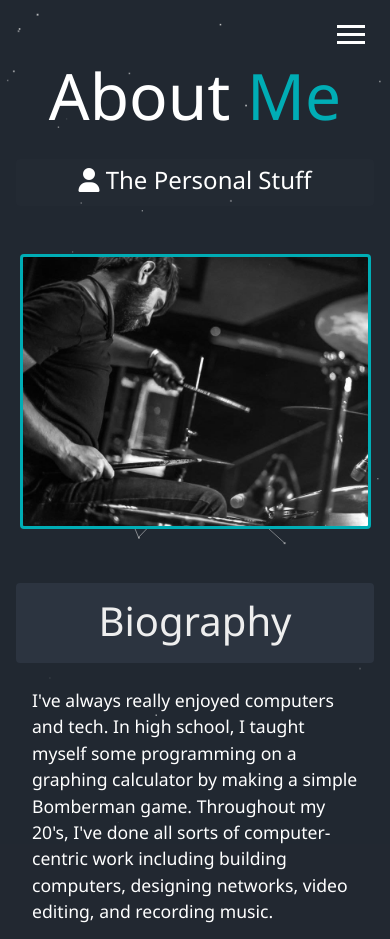
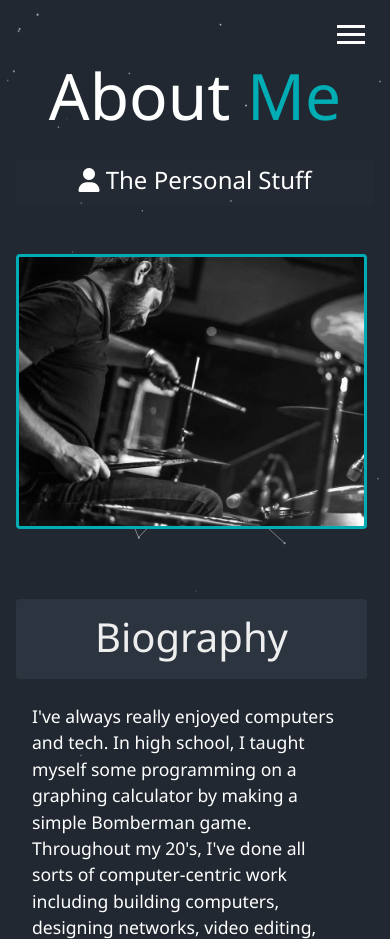
Before and after one commit to nicholasglesmann/portfolio-website, a website: page dist/about.html in a window 390 px wide. Shown: the top 939 px of the page. Drawn offline with Linux system fonts and the light colour scheme.

Commit message:
Fix some layout bugs on mobile

```diff
--- a/scss/_mobile.scss
+++ b/scss/_mobile.scss
@@ -6,6 +6,7 @@
 @include mediaLg {
     body {
         overflow-y: visible;
+        max-width: 100vw;
     }
 
     #experience {
@@ -47,7 +48,8 @@
 // Tablets & Small Laptops
 @include mediaMd {
 	body {
-		overflow: visible;
+        overflow-y: visible;
+        max-width: 100vw;
 	}
 
 	body#bg-img {
@@ -147,13 +149,7 @@
 		.about-info {
 			grid-template-areas:
 				'bioimage'
-				'bio'
-				'education-title'
-				'education'
-				'work-title'
-				'job1'
-				'job2'
-				'job3';
+				'bio';
 			grid-template-columns: repeat(1, 1fr);
 			grid-template-rows: auto;
 
@@ -163,14 +159,27 @@
 			}
 
 			.bio {
+                .title-wrap {
+                    transform: translateX(-100vw);
+				    margin-top: 2.5rem;
+                }
+
+                .bio-text {
+                    &-1 {
+                        transform: translateX(-100vw);
+                    }
+
+                    &-2 {
+                        transform: translateX(-100vw);
+                    }
+                }
+
 				p {
 					padding: 0 1rem;
 				}
 			}
 
-			.title-wrap {
-				margin-top: 2.5rem;
-			}
+
 		}
     }
 
@@ -220,6 +229,11 @@
 
 // Smartphones
 @include mediaSm {
+    body {
+        width: 100vw;
+        overflow-x: hidden;
+    }
+
 	body#bg-img {
 		background-position-x: 1950px;
 	}
@@ -229,7 +243,7 @@
 
 		&#home h1 {
 			// only the home h1 should be down further
-			margin-top: 25vh;
+			margin-top: 15vh;
 		}
 
 		h1 {
@@ -258,12 +272,20 @@
 		.nav-link {
 			font-size: 26px;
 		}
-	}
+    }
+
+    #home {
+        .sm-heading {
+            font-size: 1.5rem;
+        }
+    }
 
 	#about {
 		margin: 0;
 
 		.about-info {
+            max-width: 80vw;
+
 			.bio-image {
                 margin-top: 1.5rem;
                 max-width: 90vw;
@@ -293,10 +315,6 @@
             h1 {
                 margin-top: 0;
             }
-        }
-
-        .experience-info {
-
         }
     }
 
--- a/scss/main.scss
+++ b/scss/main.scss
@@ -77,7 +77,6 @@ header {
 .my-auto { margin: auto 0; }
 
 .text-left { text-align: left;}
-
 
 .divider {
 	width: 25%;
```
Also changed, not shown: dist/src/css/main.css.
